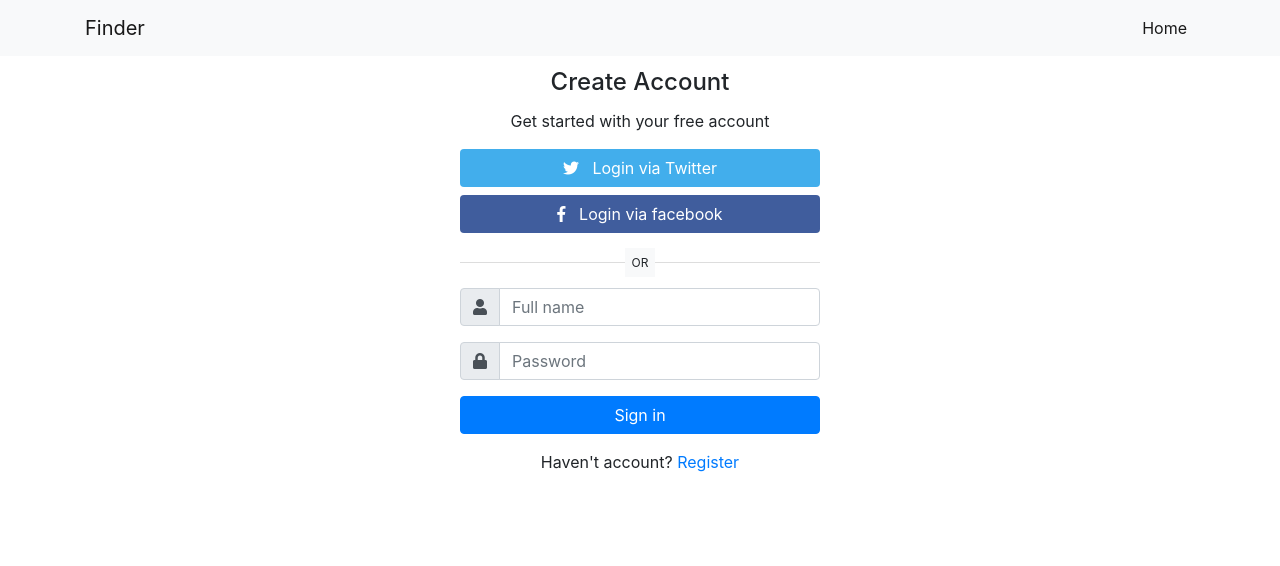
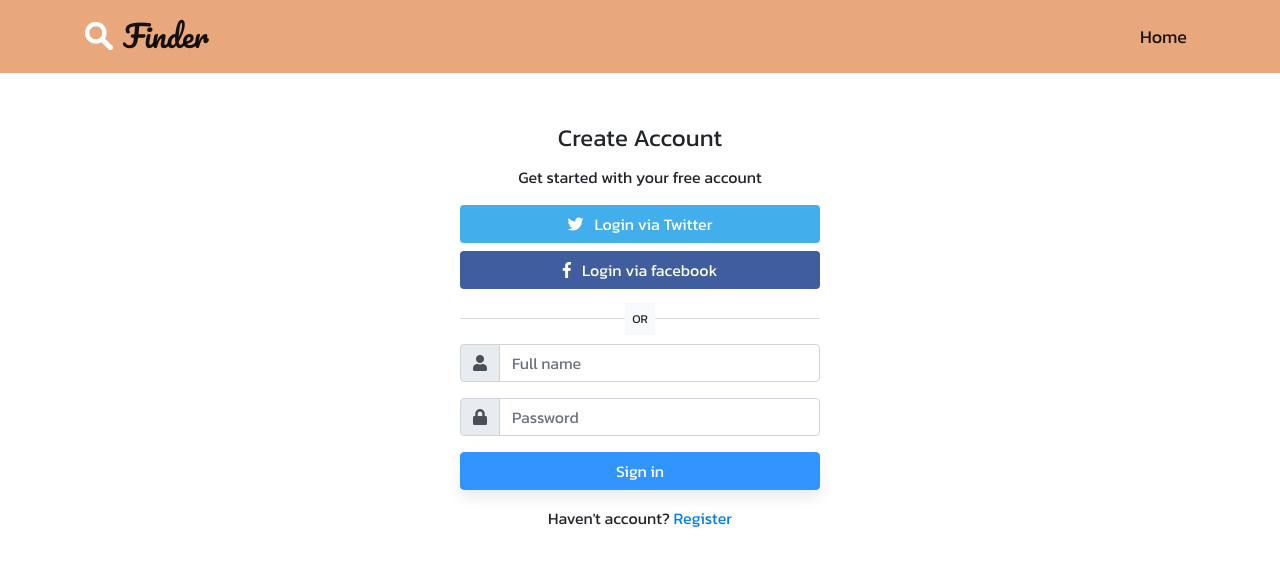
Before and after one commit to BohdanVey/CSIT, a plain HTML site: page login.html in a window 1280 px wide. Drawn offline with nearby package versions, Linux system fonts and the light colour scheme.

Commit message:
New fone

```diff
--- a/css/shop-homepage.css
+++ b/css/shop-homepage.css
@@ -3,7 +3,12 @@
  * Copyright 2013-2019 Start Bootstrap
  * Licensed under MIT (https://github.com/BlackrockDigital/startbootstrap-shop-homepage/blob/master/LICENSE)
  */
-
+@import url('https://fonts.googleapis.com/css?family=Abril+Fatface|Pacifico');
+@import url('https://fonts.googleapis.com/css?family=Kanit');
+.Finder{
+	font-family: 'Pacifico', cursive;
+	font-size: 30px;
+}
 
 #distance{
  margin:0 auto;
@@ -19,14 +24,29 @@
 }
 body {
   padding-top: 56px;
+font-family: 'Kanit', sans-serif;
 }
 .button {
   background-color: burlywood;
-
   padding: 15px 32px;
-
-		width: 25%;
-    float: left;
+  width: 25%;
+  float: left;
+  margin-left: 15px;
+}
+button{
+  border: none;
+  border-radius: 45px;
+  box-shadow: 0px 8px 15px rgba(0, 0, 0, 0.1);
+  transition: all 0.3s ease 0s;
+  cursor: pointer;
+  outline: none;
+  opacity: 0.8;
+}
+button:hover {
+  box-shadow: 0px 15px 20px rgba(0, 0, 0, 0.4);
+  color: #fff;
+  transform: translateY(7px);
+  opacity: 1;
 }
 .yes{
 	background-color: crimson;
@@ -34,17 +54,24 @@ body {
 .yess{
 	color: crimson;
 }
+.search{
+    margin-right: 10px;
+    margin-bottom: 10px;
+    width: 28px;
+    height: 28px;
+}
 .button1{
   background-color: burlywood;
   padding: 15px 32px;
   font-size: 16px;
 }
 .invite{
-
+  margin-top: 20px;
   background-color: darkturquoise;
   padding: 15px 32px;
-	width: 25%;
-    float: right;
+  width: 25%;
+  float: right;
+  margin-left: 15px;
 }
 .buttonfriend {
 	width: 25%;
@@ -58,6 +85,14 @@ body {
 }
 .button4 {
 	border-radius: 12px;
+}
+.my-alert{
+	margin-top: 12px;
+}
+.col{
+	background-color: #E8A87C;
+	color: snow;
+	font-size: 18px;
 }
 #visitor{
 	font-size: 15px;
--- a/login.html
+++ b/login.html
@@ -42,11 +42,12 @@
     <script src="https://maxcdn.bootstrapcdn.com/bootstrap/4.0.0/js/bootstrap.min.js"></script>
 </head>
 <body>
+  <link href="css/shop-homepage.css" rel="stylesheet">
 <link rel="stylesheet" href="https://use.fontawesome.com/releases/v5.0.8/css/all.css">
 
-  <nav class="navbar navbar-expand-lg navbar-light bg-light fixed-top">
+  <nav class="navbar navbar-expand-lg navbar-light col fixed-top">
     <div class="container">
-      <a class="navbar-brand" href="index.html">Finder</a>
+  <a class="navbar-brand Finder" href="#"><img src="image/search.png" class="search">Finder</a>
       <button class="navbar-toggler" type="button" data-toggle="collapse" data-target="#navbarResponsive" aria-controls="navbarResponsive" aria-expanded="false" aria-label="Toggle navigation">
         <span class="navbar-toggler-icon"></span>
       </button>
```
Also changed, not shown: addevent.html (+4 -3 lines), friends.html (+9 -5 lines), home.html (+2 -2 lines), index.html (+9 -5 lines), register.html (+3 -3 lines), image/search.png (added).
